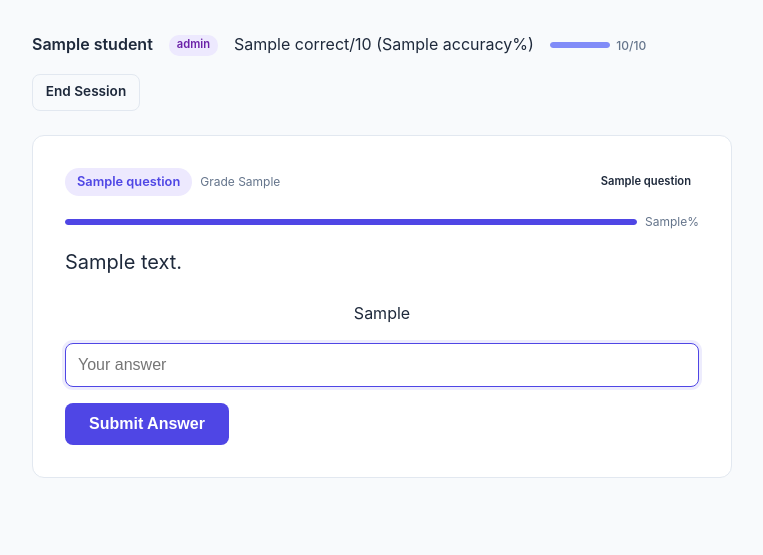
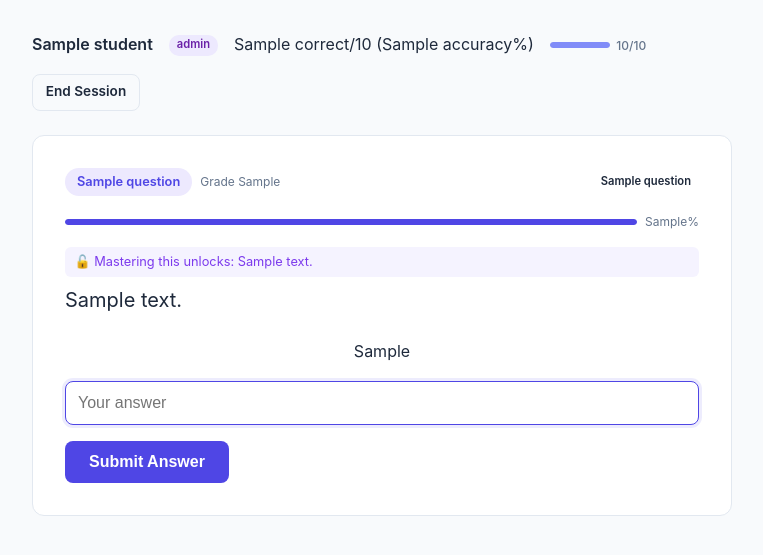
Before and after one commit to bkmrkr/mora, a Flask app: template templates/session/question.html in a window 1280 px wide. Shown: the part 71-626 px from the top of the page, without its empty margins (258-1021 px from the left). Run offline with Flask 3, Linux system fonts and the light colour scheme; the template is opened without the code that fills it: most values are stand-ins (such as "Sample title", 1, 10 or a date in 2020).

Commit message:
Add unlock preview showing what mastering current skill unlocks
Shows a purple hint on the question card: "Mastering this unlocks:
[skill name]". Creates forward-looking motivation by showing what
the student is working toward in the prerequisite DAG.

Co-Authored-By: Claude Opus 4.6 <noreply@anthropic.com>

```diff
--- a/static/css/style.css
+++ b/static/css/style.css
@@ -498,6 +498,14 @@ body {
     color: var(--text-muted);
     min-width: 32px;
     text-align: right;
+}
+.unlock-preview {
+    font-size: 0.8rem;
+    color: #7c3aed;
+    background: #f5f3ff;
+    border-radius: 6px;
+    padding: 0.3rem 0.6rem;
+    margin-bottom: 0.5rem;
 }
 .question-text {
     font-size: 1.25rem;
--- a/templates/session/question.html
+++ b/templates/session/question.html
@@ -113,6 +113,9 @@
             <span class="momentum-badge momentum-falling" title="Needs practice">&#9660;</span>
             {% endif %}
         </div>
+        {% if question.unlock_preview %}
+        <div class="unlock-preview">&#128275; Mastering this unlocks: {{ question.unlock_preview }}</div>
+        {% endif %}
 
         <div class="question-text">{{ question.content }}</div>
 
```
Also changed, not shown: services/question_service.py (+13 -1 lines), CHANGELOG.md.
